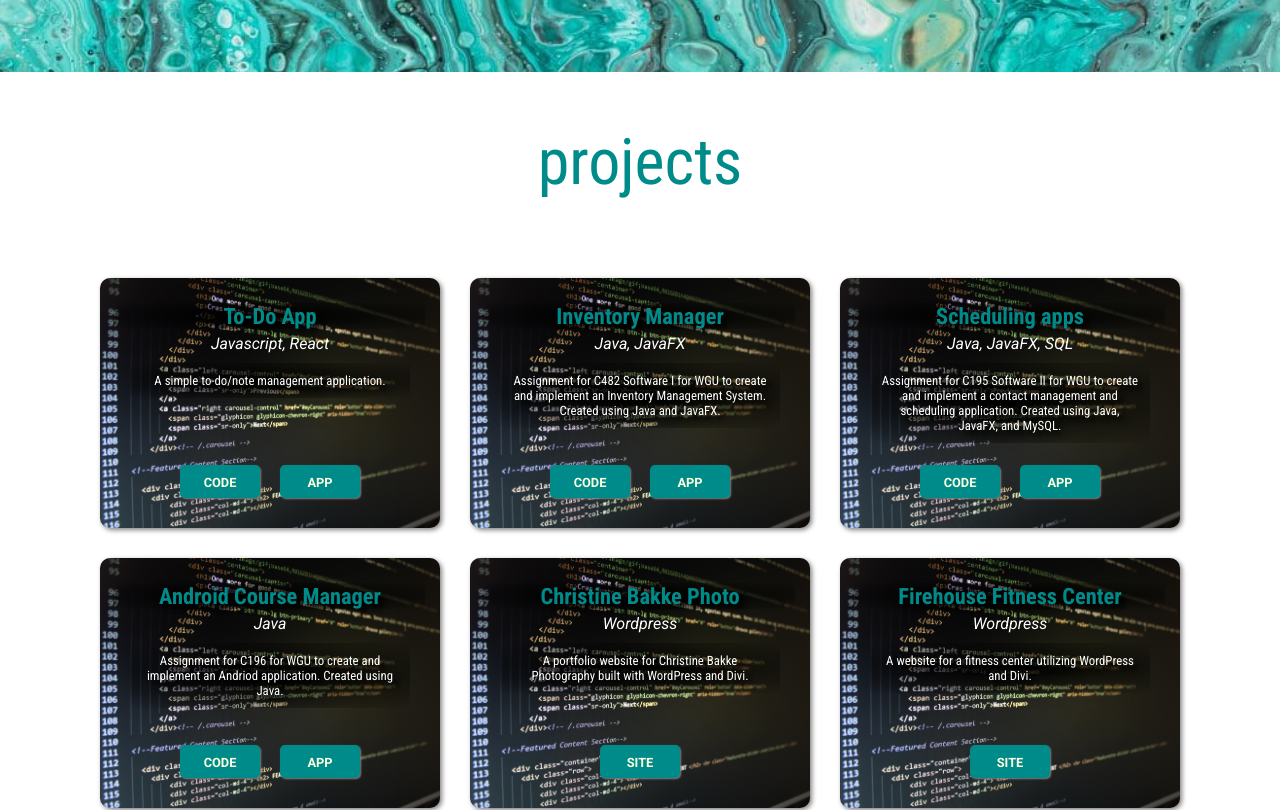
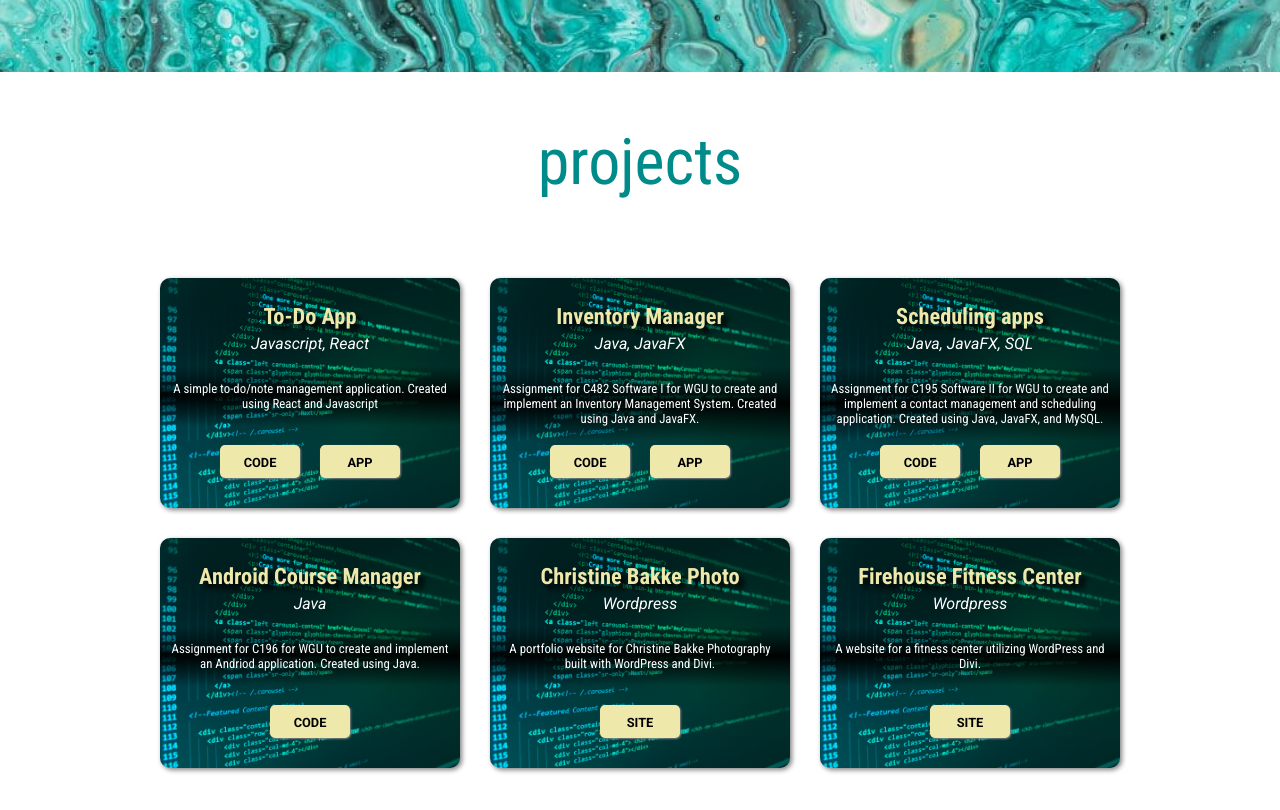
Before and after one commit to wildfirefly12/portfolio, a React (Create React App) app: page / in a window 1280 px wide. Shown: the part 680-1490 px from the top of the page. Built offline with nearby package versions, Linux system fonts and the light colour scheme.

Commit message:
Updated project tiles to be easier to read. Fixed buttons issue

```diff
--- a/src/App.js
+++ b/src/App.js
@@ -9,17 +9,17 @@ import {BrowserRouter} from "react-router-dom";
 function App() {
     const apps = [
         {
-            id: "7",
+            id: "6",
             title: "To-Do App",
             language: "Javascript, React",
-            description: "A simple to-do/note management application.",
+            description: "A simple to-do/note management application. Created using React and Javascript",
             urls: [
                 {id: "1", buttonTitle: "Code", url: "https://github.com/wildfirefly12/todo"},
                 {id: "2", buttonTitle: "App", url: "https://todo-m54s3.ondigitalocean.app/"}
             ]
         },
         {
-            id: "6",
+            id: "5",
             title: "Inventory Manager",
             language: "Java, JavaFX",
             description: "Assignment for C482 Software I for WGU to create and implement an Inventory Management System. Created using Java and JavaFX.",
@@ -29,7 +29,7 @@ function App() {
                 ]
         },
         {
-            id: "5",
+            id: "4",
             title: "Scheduling apps",
             language: "Java, JavaFX, SQL",
             description: "Assignment for C195 Software II for WGU to create and implement a contact management and scheduling application. Created using Java, JavaFX, and MySQL.",
@@ -39,13 +39,12 @@ function App() {
                 ]
         },
         {
-            id: "4",
+            id: "3",
             title: "Android Course Manager",
             language: "Java",
             description: "Assignment for C196 for WGU to create and implement an Andriod application. Created using Java.",
             urls: [
-                {id: "1", buttonTitle: "Code", url: "https://github.com/wildfirefly12/wguC196"},
-                {id: "2", buttonTitle: "App", url: "https://www.youtube.com/watch?v=8_HPkVqtNTk"}
+                {id: "1", buttonTitle: "Code", url: "https://github.com/wildfirefly12/wguC196"}
                 ]
         },
         {
@@ -69,13 +68,13 @@ function App() {
     ]
 
     return (
-
         <div className="App">
             <BrowserRouter>
                 <NavBar/>
             </BrowserRouter>
             <Header/>
-                <div id={"portfolio"}>
+            <div id={"portfolio"} />
+            <div>
                 <h2 className={"sectionTitle"}>Projects</h2>
                 <div className={"section"}>
                     {apps.map(app =>
@@ -83,7 +82,8 @@ function App() {
                     )}
                 </div>
             </div>
-                <div className={"skillsSection"} id={"skills"}>
+            <div id={"skills"}/>
+            <div className={"skillsSection"}>
                 <h2 className={"sectionTitle"}>Skills</h2>
                 <Skills/>
             </div>
--- a/src/components/apps/AppButton.css
+++ b/src/components/apps/AppButton.css
@@ -1,13 +1,13 @@
-.appButton {
+.app-btn {
     display: inline-block;
     margin: 10px;
     height: 30px;
     width: 80px;
-    background-color: darkcyan;
-    color: lightyellow;
+    background-color: palegoldenrod;
+    color: black;
     font-size: .8em;
     font-family: "Roboto", sans-serif;
-    font-weight: bolder;
+    font-weight: bold;
     text-transform: uppercase;
     border: 0px;
     box-shadow: 1px 1px 2px gray;
@@ -21,19 +21,19 @@
     -webkit-transition-duration: 0.4s; /* Safari */
 }
 
-.appButton:hover {
+.app-btn:hover {
     transition-duration: 0.1s;
     background-color: #3A3A3A;
     color: lightyellow;
 }
 
-.appButton:after {
+.app-btn:after {
     content: "";
     display: block;
-    position: absolute;
+/*    position: absolute;*/
     border-radius: .4em;
-    left: 0;
-    top: 0;
+/*    left: 0;
+    top: 0;*/
     width: 100%;
     height: 100%;
     opacity: 0;
@@ -41,7 +41,7 @@
     box-shadow: 0 0 10px 40px white;
 }
 
-.appButton:active:after {
+.app-btn:active:after {
     box-shadow: 0 0 0 0 white;
     position: absolute;
     border-radius: .4em;
@@ -51,6 +51,6 @@
     transition: 0s;
 }
 
-.appButton:active {
+.app-btn:active {
     top: 1px;
 }
--- a/src/components/apps/AppButton.js
+++ b/src/components/apps/AppButton.js
@@ -9,9 +9,7 @@ const AppButton = (props) => {
     }
 
     return (
-        <>
-            <button className="appButton" onClick={handleClick.bind(this, props.url)}>{props.buttonTitle}</button>
-        </>
+        <button className="app-btn" onClick={handleClick.bind(this, props.url)}>{props.buttonTitle}</button>
     )
 }
 
--- a/src/components/apps/AppCard.css
+++ b/src/components/apps/AppCard.css
@@ -2,28 +2,27 @@
     display: inline-block;
     position: relative;
     vertical-align: top;
-    background: white;
     position: relative;
     margin: 15px;
     box-shadow: 2px 2px 5px gray;
     border-radius: 10px;
-    padding: 30px 20px 20px;
+    padding-top: 30px;
     width: 300px;
     min-height: 200px;
     background-image: url("../../img/code.jpg");
     background-size: cover;
     background-blend-mode: overlay;
-    background-color: gray;
+    background-color: darkcyan;
 }
 
 
 .title {
-    color: darkcyan;
+    color: palegoldenrod;
     font-size: 1.4em;
     font-family: "Roboto Condensed";
     margin: -5px;
     text-shadow: 5px 5px 5px black;
-    background-image: radial-gradient(black, transparent);
+    /*background-image: radial-gradient(black, transparent);*/
 }
 
 .language {
@@ -39,11 +38,14 @@
 .description {
     font-family: "Roboto Condensed";
     font-size: .8em;
-    padding: 10px;
-    margin: 10px;
+    padding: 15px 10px 15px 10px;
+    /*margin: 10px;*/
     color: white;
-    text-shadow: 5px 5px 5px black;
-    background-image: radial-gradient(black, transparent);
+    /*text-shadow: 5px 5px 5px black;*/
+    /*background-image: radial-gradient(black, transparent);*/
+    /*background: rgba(0, 0, 0, .75);*/
+    background: linear-gradient(to bottom, rgba(0, 0, 0, 0), rgba(0, 0, 0, .95), rgba(0, 0, 0, 0));
+    width: calc(100% - 20px);
 }
 
 .appButtons{
```
Lines whose indentation alone changed are shown as unchanged.
